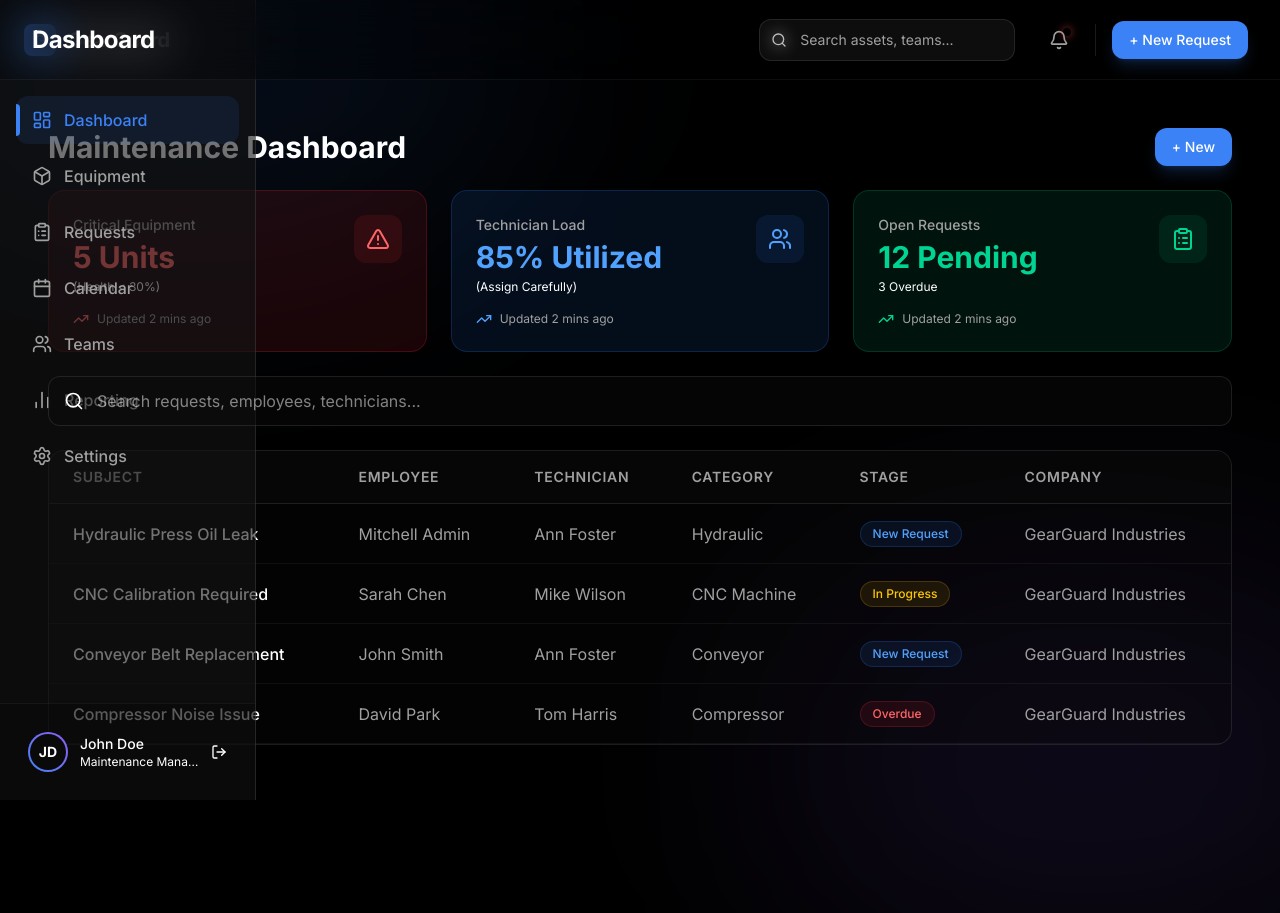
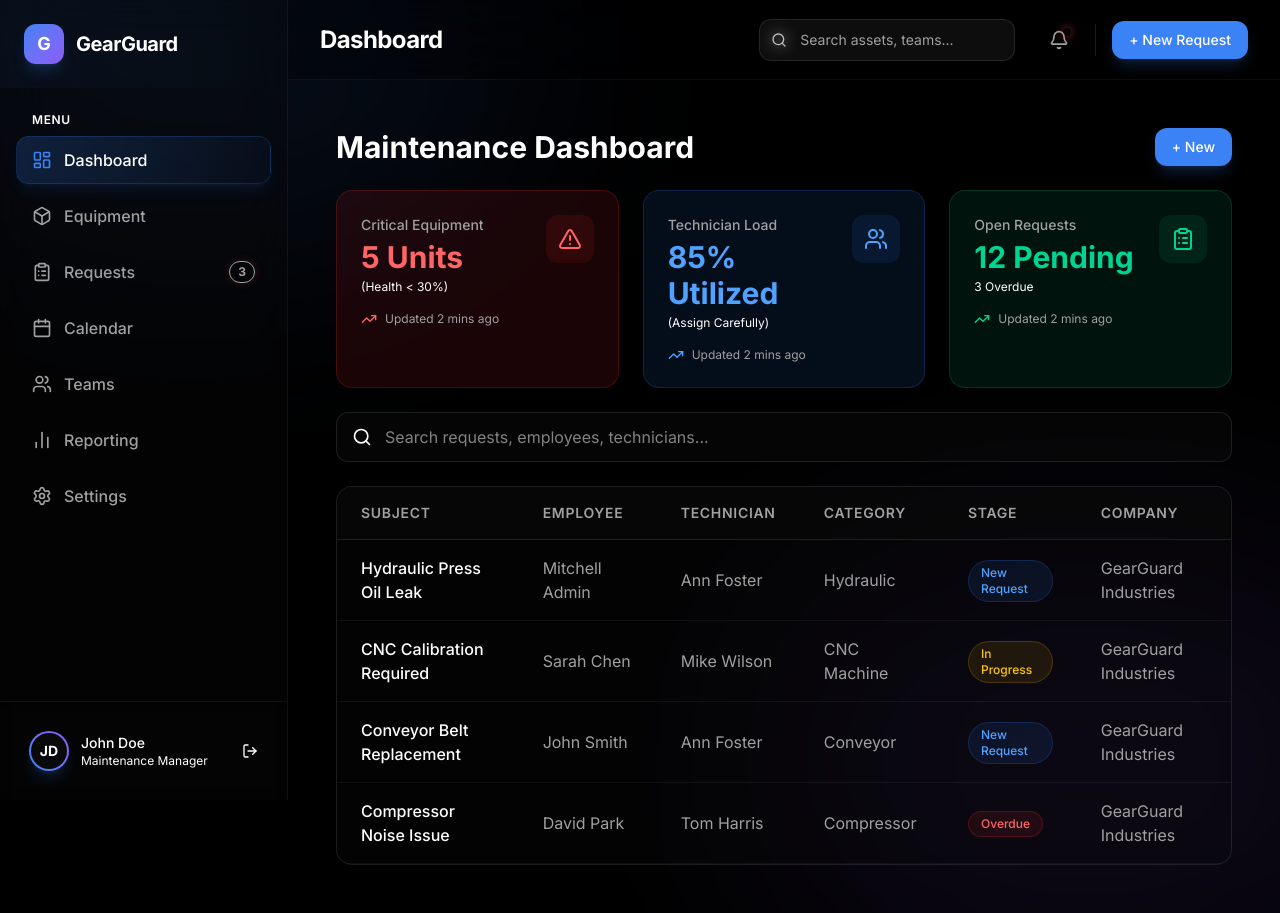
Before and after one commit to NASHG80/GearGuard-odoo, a React (Vite) app in the folder client/: page /dashboard in a window 1280 px wide. Before the commit the page ends 800 px from the top, so only its background shows below. Built offline with nearby package versions, Linux system fonts and the light colour scheme.

Commit message:
refactor: enhance sidebar UI with modern styling, active state animations, and a request notification badge.

```diff
--- a/client/src/components/layout/Sidebar.jsx
+++ b/client/src/components/layout/Sidebar.jsx
@@ -1,3 +1,94 @@
+// import { NavLink } from 'react-router-dom';
+// import {
+//   LayoutDashboard,
+//   Users,
+//   Settings,
+//   ClipboardList,
+//   Box,
+//   Calendar,
+//   BarChart2,
+//   LogOut,
+// } from 'lucide-react';
+// import { motion } from 'framer-motion';
+
+// const Sidebar = () => {
+//   const navItems = [
+//     { icon: LayoutDashboard, label: 'Dashboard', path: '/dashboard' },
+//     { icon: Box, label: 'Equipment', path: '/dashboard/equipment' },
+//     { icon: ClipboardList, label: 'Requests', path: '/dashboard/requests' },
+//     { icon: Calendar, label: 'Calendar', path: '/dashboard/calendar' },
+//     { icon: Users, label: 'Teams', path: '/dashboard/teams' },
+//     { icon: BarChart2, label: 'Reporting', path: '/dashboard/reporting' },
+//     { icon: Settings, label: 'Settings', path: '/dashboard/settings' },
+//   ];
+
+//   return (
+//     <aside className="w-64 bg-background-card border-r border-border min-h-screen flex flex-col fixed left-0 top-0">
+//       {/* Logo */}
+//       <div className="p-6 flex items-center gap-3">
+//         <div className="w-8 h-8 bg-accent-primary rounded-lg flex items-center justify-center">
+//           <span className="font-bold text-white">G</span>
+//         </div>
+//         <span className="text-xl font-bold text-white tracking-tight relative z-10">GearGuard</span>
+//       </div>
+
+//       {/* Navigation */}
+//       <nav className="flex-1 px-4 space-y-2 mt-4">
+//         {navItems.map((item) => (
+//           <NavLink
+//             key={item.path}
+//             to={item.path}
+//             end={item.path === '/dashboard'}
+//             className={({ isActive }) =>
+//               `flex items-center gap-3 px-4 py-3 rounded-xl transition-all duration-200 group relative ${
+//                 isActive
+//                   ? 'text-accent-primary bg-accent-primary/10'
+//                   : 'text-text-secondary hover:bg-background-secondary hover:text-text-primary'
+//               }`
+//             }
+//           >
+//             {({ isActive }) => (
+//               <>
+//                 {isActive && (
+//                   <motion.div
+//                     layoutId="activeTab"
+//                     className="absolute left-0 w-1 h-8 bg-accent-primary rounded-r-full"
+//                   />
+//                 )}
+//                 <item.icon className="w-5 h-5" />
+//                 <span className="font-medium">{item.label}</span>
+//               </>
+//             )}
+//           </NavLink>
+//         ))}
+//       </nav>
+
+//       {/* User Profile */}
+//       <div className="p-4 border-t border-white/5 bg-black/20">
+//         <button className="flex items-center gap-3 w-full p-3 rounded-xl hover:bg-white/5 transition-colors group">
+//           <div className="w-10 h-10 rounded-full bg-gradient-to-tr from-accent-primary to-accent-secondary p-[2px]">
+//             <div className="w-full h-full rounded-full bg-background-secondary flex items-center justify-center">
+//               <span className="font-bold text-white text-sm">JD</span>
+//             </div>
+//           </div>
+//           <div className="flex-1 min-w-0 text-left">
+//             <p className="text-sm font-medium text-white truncate group-hover:text-accent-primary transition-colors">
+//               John Doe
+//             </p>
+//             <p className="text-xs text-text-muted truncate">
+//               Maintenance Manager
+//             </p>
+//           </div>
+//           <LogOut className="w-4 h-4 text-text-muted group-hover:text-white transition-colors" />
+//         </button>
+//       </div>
+//     </aside>
+//   );
+// };
+
+// export default Sidebar;
+
+
 import { NavLink } from 'react-router-dom';
 import {
   LayoutDashboard,
@@ -7,7 +98,7 @@ import {
   Box,
   Calendar,
   BarChart2,
-  LogOut,
+  LogOut
 } from 'lucide-react';
 import { motion } from 'framer-motion';
 
@@ -23,40 +114,49 @@ const Sidebar = () => {
   ];
 
   return (
-    <aside className="w-64 bg-background-card border-r border-border min-h-screen flex flex-col fixed left-0 top-0">
-      {/* Logo */}
-      <div className="p-6 flex items-center gap-3">
-        <div className="w-8 h-8 bg-accent-primary rounded-lg flex items-center justify-center">
-          <span className="font-bold text-white">G</span>
+    <aside className="w-72 h-screen sticky top-0 flex flex-col bg-background-secondary/30 backdrop-blur-xl border-r border-white/5 z-30">
+      {/* Logo Area */}
+      <div className="p-6 flex items-center gap-3 relative overflow-hidden">
+        <div className="absolute inset-0 bg-gradient-to-r from-accent-primary/10 to-transparent opacity-50"></div>
+        <div className="w-10 h-10 bg-gradient-to-br from-accent-primary to-accent-secondary rounded-xl shadow-lg shadow-accent-primary/20 flex items-center justify-center relative z-10">
+          <span className="font-bold text-white text-lg">G</span>
         </div>
         <span className="text-xl font-bold text-white tracking-tight relative z-10">GearGuard</span>
       </div>
 
       {/* Navigation */}
-      <nav className="flex-1 px-4 space-y-2 mt-4">
+      <nav className="flex-1 px-4 py-6 space-y-2 overflow-y-auto custom-scrollbar">
+        <div className="px-4 mb-2 text-xs font-semibold text-text-muted uppercase tracking-wider">Menu</div>
         {navItems.map((item) => (
           <NavLink
             key={item.path}
             to={item.path}
             end={item.path === '/dashboard'}
-            className={({ isActive }) =>
-              `flex items-center gap-3 px-4 py-3 rounded-xl transition-all duration-200 group relative ${
-                isActive
-                  ? 'text-accent-primary bg-accent-primary/10'
-                  : 'text-text-secondary hover:bg-background-secondary hover:text-text-primary'
-              }`
-            }
+            className={({ isActive }) => `
+              flex items-center gap-3 px-4 py-3 rounded-xl transition-all duration-300 group relative overflow-hidden
+              ${isActive
+                ? 'text-white shadow-lg shadow-accent-primary/10'
+                : 'text-text-secondary hover:text-white hover:bg-white/5'
+              }
+            `}
           >
             {({ isActive }) => (
               <>
                 {isActive && (
                   <motion.div
-                    layoutId="activeTab"
-                    className="absolute left-0 w-1 h-8 bg-accent-primary rounded-r-full"
+                    layoutId="activeNav"
+                    className="absolute inset-0 bg-gradient-to-r from-accent-primary/20 to-accent-primary/5 border border-accent-primary/20 rounded-xl"
+                    initial={false}
+                    transition={{ type: "spring", stiffness: 500, damping: 30 }}
                   />
                 )}
-                <item.icon className="w-5 h-5" />
-                <span className="font-medium">{item.label}</span>
+                <item.icon className={`w-5 h-5 relative z-10 transition-colors ${isActive ? 'text-accent-primary' : 'group-hover:text-white'}`} />
+                <span className="font-medium relative z-10">{item.label}</span>
+                {item.path === '/dashboard/requests' && (
+                  <span className="ml-auto relative z-10 bg-accent-danger/20 border border-accent-danger/20 text-accent-danger text-xs font-bold px-2 py-0.5 rounded-full shadow-[0_0_10px_rgba(239,68,68,0.2)]">
+                    3
+                  </span>
+                )}
               </>
             )}
           </NavLink>
@@ -64,20 +164,16 @@ const Sidebar = () => {
       </nav>
 
       {/* User Profile */}
-      <div className="p-4 border-t border-white/5 bg-black/20">
-        <button className="flex items-center gap-3 w-full p-3 rounded-xl hover:bg-white/5 transition-colors group">
-          <div className="w-10 h-10 rounded-full bg-gradient-to-tr from-accent-primary to-accent-secondary p-[2px]">
-            <div className="w-full h-full rounded-full bg-background-secondary flex items-center justify-center">
+      <div className="p-4 border-t border-white/5 bg-black/20 backdrop-blur-md">
+        <button className="flex items-center gap-3 w-full p-3 rounded-xl hover:bg-white/5 transition-all duration-300 group border border-transparent hover:border-white/5">
+          <div className="w-10 h-10 rounded-full bg-gradient-to-tr from-accent-primary to-accent-secondary p-[2px] shadow-lg shadow-accent-primary/20 group-hover:shadow-accent-primary/40 transition-shadow">
+            <div className="w-full h-full rounded-full bg-background-secondary flex items-center justify-center overflow-hidden">
               <span className="font-bold text-white text-sm">JD</span>
             </div>
           </div>
           <div className="flex-1 min-w-0 text-left">
-            <p className="text-sm font-medium text-white truncate group-hover:text-accent-primary transition-colors">
-              John Doe
-            </p>
-            <p className="text-xs text-text-muted truncate">
-              Maintenance Manager
-            </p>
+            <p className="text-sm font-medium text-white truncate group-hover:text-accent-primary transition-colors">John Doe</p>
+            <p className="text-xs text-text-muted truncate">Maintenance Manager</p>
           </div>
           <LogOut className="w-4 h-4 text-text-muted group-hover:text-white transition-colors" />
         </button>
```
